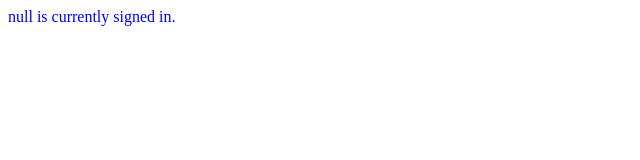
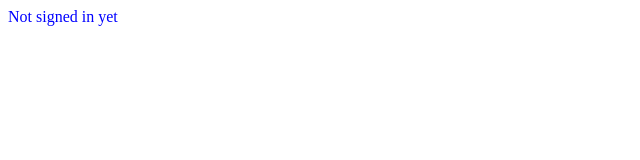
Before and after one commit to BallsyBread/arschlochete, a React app: page / in a window 1280 px wide. Shown: the top 160 px of the page, without its empty margins (0-640 px from the left). Built offline with nearby package versions, Linux system fonts and the light colour scheme.

Commit message:
fix component function bug

```diff
--- a/src/components/Home.tsx
+++ b/src/components/Home.tsx
@@ -1,9 +1,10 @@
+import { getAuth } from "firebase/auth";
 import React, { FC } from "react";
 
 const Home: FC = () => {
 	return (
 		<>
-            Not signed in yet
+            {getAuth().currentUser+" is currently signed in."}
 		</>
 	);
 };
--- a/src/components/SignIn.tsx
+++ b/src/components/SignIn.tsx
@@ -1,10 +1,9 @@
-import { getAuth } from "firebase/auth";
 import React, { FC } from "react";
 
 const SignIn: FC = () => {
 	return (
 		<>
-			{getAuth().currentUser+" is currently signed in."}
+			Not signed in yet
 		</>
 	);
 };
```
